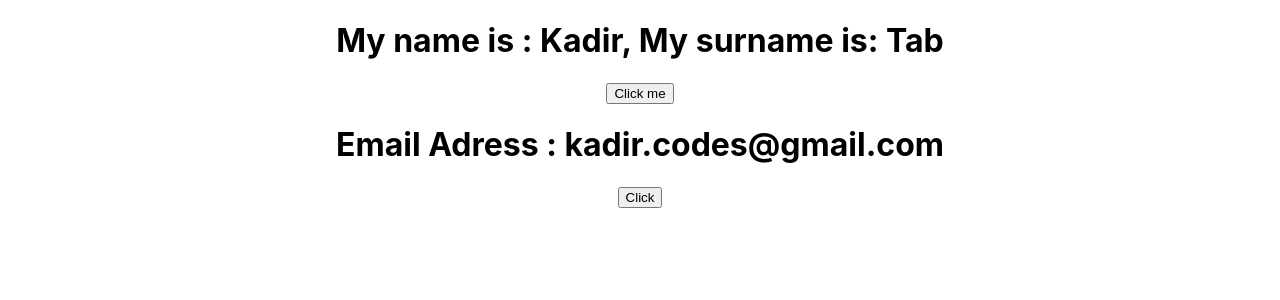
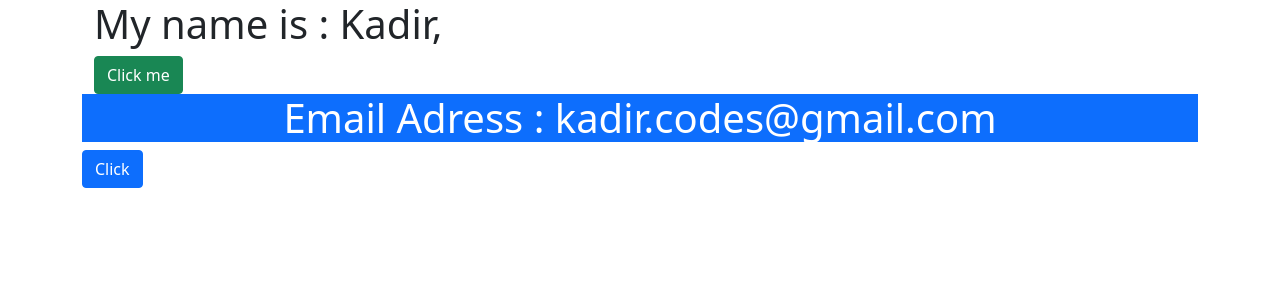
Before and after one commit to KadirTaban/React-Tutorial-Working, a React (Create React App) app in the folder ReactJSfrontend/my-app/: page / in a window 1280 px wide. Shown: the top 300 px of the page. Built offline with nearby package versions, Linux system fonts and the light colour scheme.

Commit message:
bootstrap

```diff
--- a/ReactJSfrontend/my-app/package.json
+++ b/ReactJSfrontend/my-app/package.json
@@ -6,6 +6,7 @@
     "@testing-library/jest-dom": "^5.14.1",
     "@testing-library/react": "^11.2.7",
     "@testing-library/user-event": "^12.8.3",
+    "bootstrap": "^5.0.2",
     "react": "^17.0.2",
     "react-dom": "^17.0.2",
     "react-scripts": "4.0.3",
--- a/ReactJSfrontend/my-app/src/App.js
+++ b/ReactJSfrontend/my-app/src/App.js
@@ -10,7 +10,7 @@ function App() {
 
   }
   return (
-    <div className="App">
+    <div className = "container">
       <Hello name = "Kadir" lastname="Tab"></Hello>
       <MyClass email= "kadir.codes@gmail.com" myclick = { clicked }/>
     </div>
--- a/ReactJSfrontend/my-app/src/component/Hello.js
+++ b/ReactJSfrontend/my-app/src/component/Hello.js
@@ -6,11 +6,11 @@ function Hello(props) {
     }
 
     return(
-    <div>
+    <div className = "container">
         <h1> My name is : {props.name},
-        My surname is: {props.lastname}</h1>
+        </h1>
 
-         <button onClick = {Clickme}> Click me</button>
+         <button className = "btn btn-success" onClick = {Clickme}> Click me</button>
     </div>
 
     )
--- a/ReactJSfrontend/my-app/src/component/MyClass.js
+++ b/ReactJSfrontend/my-app/src/component/MyClass.js
@@ -10,9 +10,9 @@ class MyClass extends Component{
     render() {
         return (
             <div>
-            <h1> Email Adress : {this.props.email}</h1>
+            <h1 className="bg-primary text-white text-center"> Email Adress : {this.props.email}</h1>
 
-            <button onClick = {this.props.myclick}> Click </button>
+            <button className="btn btn-primary" onClick = {this.props.myclick}> Click </button>
             </div>
         )
     }
--- a/ReactJSfrontend/my-app/src/index.js
+++ b/ReactJSfrontend/my-app/src/index.js
@@ -3,6 +3,7 @@ import ReactDOM from 'react-dom';
 import './index.css';
 import App from './App';
 import reportWebVitals from './reportWebVitals';
+import 'bootstrap/dist/css/bootstrap.min.css'
 
 ReactDOM.render(
   <React.StrictMode>
```
Also changed, not shown: 1 other file (tests, documents, lock files or other folders).
